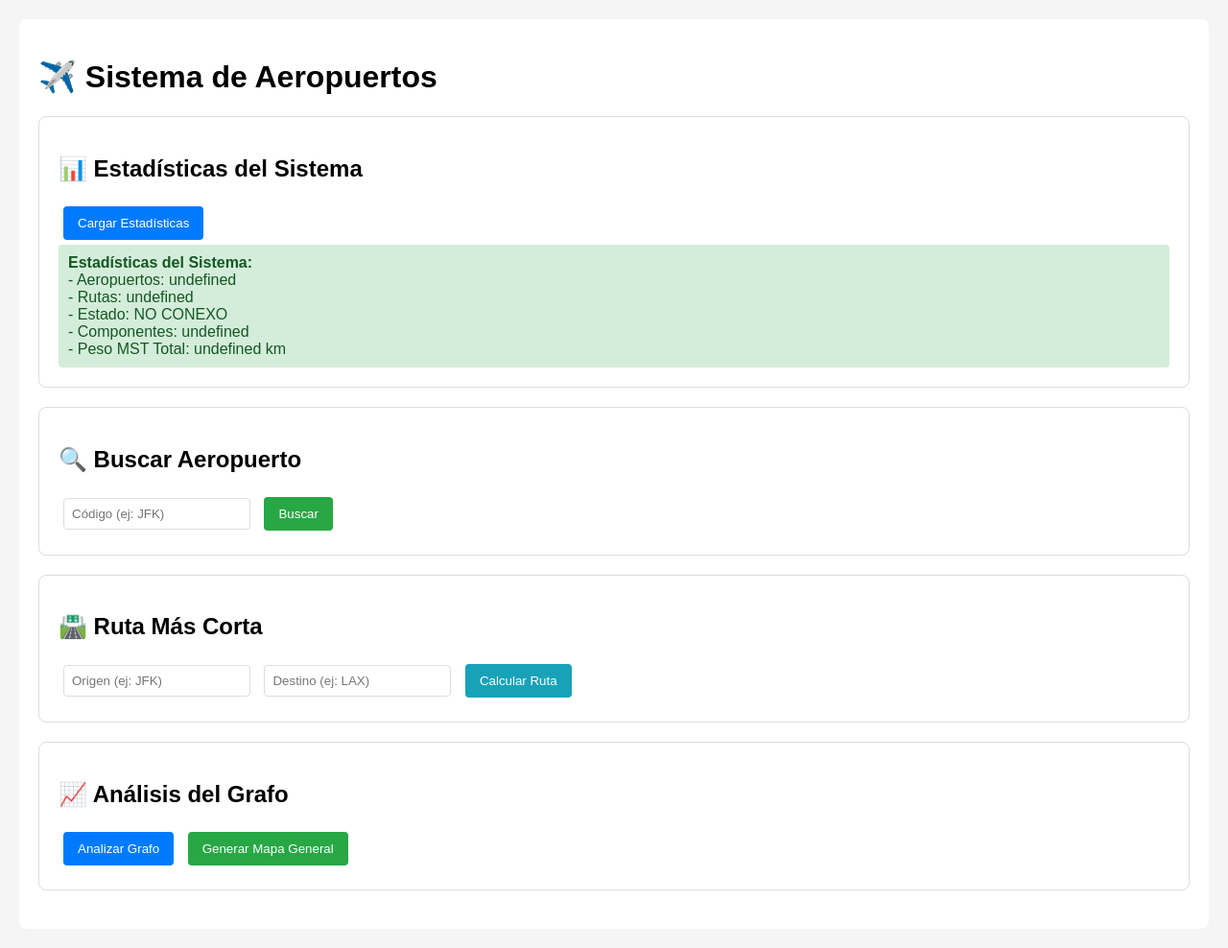
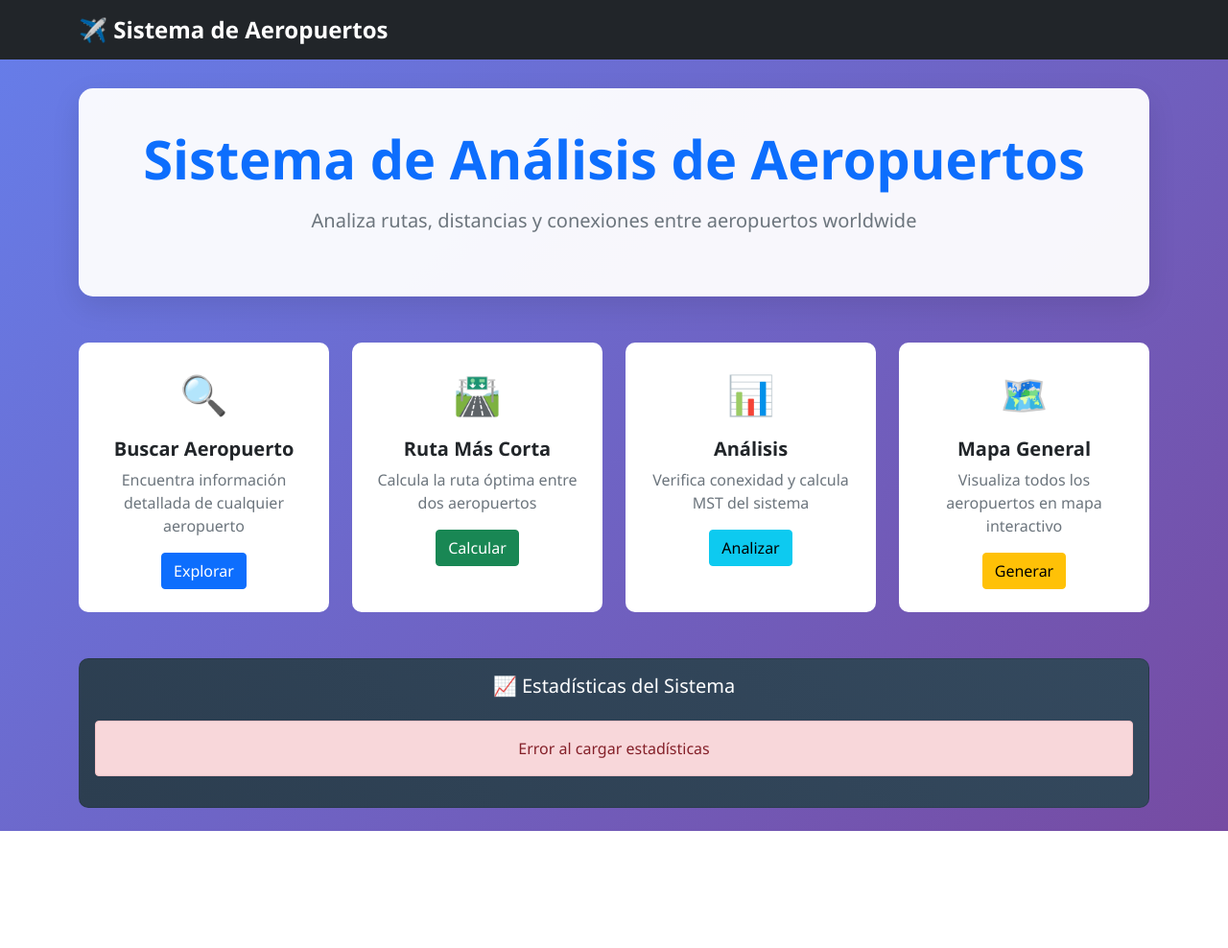
Before and after one commit to Sdardila2/Airport-System, a Flask app: page / in a window 1280 px wide. Shown: the whole page at 96% size. After the commit the page ends 866 px from the top, so only its background shows below. Run offline with Flask 3, Linux system fonts and the light colour scheme.

Commit message:
Nuevo diseño de la página

```diff
--- a/templates/index.html
+++ b/templates/index.html
@@ -4,218 +4,230 @@
     <meta charset="UTF-8">
     <meta name="viewport" content="width=device-width, initial-scale=1.0">
     <title>Sistema de Aeropuertos</title>
+    <link href="https://cdn.jsdelivr.net/npm/bootstrap@5.1.3/dist/css/bootstrap.min.css" rel="stylesheet">
     <style>
-        body { font-family: Arial, sans-serif; margin: 20px; background: #f5f5f5; }
-        .container { max-width: 1200px; margin: 0 auto; background: white; padding: 20px; border-radius: 8px; }
-        .section { margin: 20px 0; padding: 20px; border: 1px solid #ddd; border-radius: 8px; }
-        .btn { padding: 10px 15px; margin: 5px; border: none; border-radius: 4px; cursor: pointer; }
-        .btn-primary { background: #007bff; color: white; }
-        .btn-success { background: #28a745; color: white; }
-        .btn-info { background: #17a2b8; color: white; }
-        input, select { padding: 8px; margin: 5px; border: 1px solid #ddd; border-radius: 4px; }
-        .result { margin: 10px 0; padding: 10px; background: #f8f9fa; border-radius: 4px; }
-        .loading { color: #6c757d; font-style: italic; }
-        .error { color: #dc3545; background: #f8d7da; padding: 10px; border-radius: 4px; }
-        .success { color: #155724; background: #d4edda; padding: 10px; border-radius: 4px; }
+        body {
+            background: linear-gradient(135deg, #667eea 0%, #764ba2 100%);
+            min-height: 100vh;
+            font-family: 'Segoe UI', Tahoma, Geneva, Verdana, sans-serif;
+        }
+        .navbar-brand {
+            font-weight: bold;
+            font-size: 1.5rem;
+        }
+        .hero-section {
+            background: rgba(255, 255, 255, 0.95);
+            border-radius: 15px;
+            padding: 40px;
+            margin-top: 30px;
+            box-shadow: 0 10px 30px rgba(0,0,0,0.1);
+        }
+        .feature-card {
+            border: none;
+            border-radius: 10px;
+            transition: transform 0.3s ease, box-shadow 0.3s ease;
+            height: 100%;
+        }
+        .feature-card:hover {
+            transform: translateY(-5px);
+            box-shadow: 0 10px 25px rgba(0,0,0,0.15);
+        }
+        .stats-card {
+            background: linear-gradient(45deg, #2c3e50, #34495e);
+            color: white;
+            border-radius: 10px;
+        }
+        .icon-large {
+            font-size: 2.5rem;
+            margin-bottom: 15px;
+        }
     </style>
 </head>
 <body>
+    <!-- Navbar -->
+    <nav class="navbar navbar-expand-lg navbar-dark bg-dark">
+        <div class="container">
+            <a class="navbar-brand" href="/">
+                ✈️ Sistema de Aeropuertos
+            </a>
+        </div>
+    </nav>
+
     <div class="container">
-        <h1>✈️ Sistema de Aeropuertos</h1>
-
-        <!-- Sección 1: Estadísticas -->
-        <div class="section">
-            <h2>📊 Estadísticas del Sistema</h2>
-            <button class="btn btn-primary" onclick="loadStats()">Cargar Estadísticas</button>
-            <div id="stats-result"></div>
+        <!-- Hero Section -->
+        <div class="hero-section text-center">
+            <h1 class="display-4 fw-bold text-primary mb-3">
+                Sistema de Análisis de Aeropuertos
+            </h1>
+            <p class="lead text-muted mb-4">
+                Analiza rutas, distancias y conexiones entre aeropuertos worldwide
+            </p>
         </div>
 
-        <!-- Sección 2: Buscar Aeropuerto -->
-        <div class="section">
-            <h2>🔍 Buscar Aeropuerto</h2>
-            <input type="text" id="airport-code" placeholder="Código (ej: JFK)" maxlength="3">
-            <button class="btn btn-success" onclick="searchAirport()">Buscar</button>
-            <div id="search-result"></div>
+        <!-- Features Grid -->
+        <div class="row mt-5">
+            <div class="col-md-3 mb-4">
+                <div class="card feature-card">
+                    <div class="card-body text-center p-4">
+                        <div class="icon-large text-primary">
+                            🔍
+                        </div>
+                        <h5 class="card-title fw-bold">Buscar Aeropuerto</h5>
+                        <p class="card-text text-muted">
+                            Encuentra información detallada de cualquier aeropuerto
+                        </p>
+                        <a href="/search" class="btn btn-primary">Explorar</a>
+                    </div>
+                </div>
+            </div>
+
+            <div class="col-md-3 mb-4">
+                <div class="card feature-card">
+                    <div class="card-body text-center p-4">
+                        <div class="icon-large text-success">
+                            🛣️
+                        </div>
+                        <h5 class="card-title fw-bold">Ruta Más Corta</h5>
+                        <p class="card-text text-muted">
+                            Calcula la ruta óptima entre dos aeropuertos
+                        </p>
+                        <a href="/route" class="btn btn-success">Calcular</a>
+                    </div>
+                </div>
+            </div>
+
+            <div class="col-md-3 mb-4">
+                <div class="card feature-card">
+                    <div class="card-body text-center p-4">
+                        <div class="icon-large text-info">
+                            📊
+                        </div>
+                        <h5 class="card-title fw-bold">Análisis</h5>
+                        <p class="card-text text-muted">
+                            Verifica conexidad y calcula MST del sistema
+                        </p>
+                        <a href="/analysis" class="btn btn-info">Analizar</a>
+                    </div>
+                </div>
+            </div>
+
+            <div class="col-md-3 mb-4">
+                <div class="card feature-card">
+                    <div class="card-body text-center p-4">
+                        <div class="icon-large text-warning">
+                            🗺️
+                        </div>
+                        <h5 class="card-title fw-bold">Mapa General</h5>
+                        <p class="card-text text-muted">
+                            Visualiza todos los aeropuertos en mapa interactivo
+                        </p>
+                        <button onclick="generateMap()" class="btn btn-warning">Generar</button>
+                    </div>
+                </div>
+            </div>
         </div>
 
-        <!-- Sección 3: Ruta Más Corta -->
-        <div class="section">
-            <h2>🛣️ Ruta Más Corta</h2>
-            <input type="text" id="origin" placeholder="Origen (ej: JFK)" maxlength="3">
-            <input type="text" id="destination" placeholder="Destino (ej: LAX)" maxlength="3">
-            <button class="btn btn-info" onclick="calculateRoute()">Calcular Ruta</button>
-            <div id="route-result"></div>
+        <!-- Statistics -->
+        <div class="row mt-4">
+            <div class="col-12">
+                <div class="card stats-card">
+                    <div class="card-body">
+                        <h5 class="card-title text-center mb-4">
+                            📈 Estadísticas del Sistema
+                        </h5>
+                        <div class="row text-center" id="stats-container">
+                            <div class="col-md-3 mb-3">
+                                <h3 class="text-warning" id="total-airports">-</h3>
+                                <p class="mb-0">Total Aeropuertos</p>
+                            </div>
+                            <div class="col-md-3 mb-3">
+                                <h3 class="text-info" id="total-routes">-</h3>
+                                <p class="mb-0">Total Rutas</p>
+                            </div>
+                            <div class="col-md-3 mb-3">
+                                <h3 class="text-success" id="graph-status">-</h3>
+                                <p class="mb-0">Estado del Grafo</p>
+                            </div>
+                            <div class="col-md-3 mb-3">
+                                <h3 class="text-primary" id="total-components">-</h3>
+                                <p class="mb-0">Componentes</p>
+                            </div>
+                        </div>
+                    </div>
+                </div>
+            </div>
         </div>
 
-        <!-- Sección 4: Análisis -->
-        <div class="section">
-            <h2>📈 Análisis del Grafo</h2>
-            <button class="btn btn-primary" onclick="analyzeGraph()">Analizar Grafo</button>
-            <button class="btn btn-success" onclick="generateMap()">Generar Mapa General</button>
-            <div id="analysis-result"></div>
-            <div id="map-result"></div>
-        </div>
+        <!-- Map Container -->
+        <div id="map-container" class="mt-4"></div>
     </div>
 
+    <script src="https://cdn.jsdelivr.net/npm/bootstrap@5.1.3/dist/js/bootstrap.bundle.min.js"></script>
     <script>
-        // 1. Cargar Estadísticas
+        // Cargar estadísticas al iniciar
         function loadStats() {
-            const result = document.getElementById('stats-result');
-            result.innerHTML = '<div class="loading">Cargando estadísticas...</div>';
-
             fetch('/api/graph-analysis')
                 .then(response => response.json())
                 .then(data => {
-                    result.innerHTML = `
-                        <div class="success">
-                            <strong>Estadísticas del Sistema:</strong><br>
-                            - Aeropuertos: ${data.total_airports}<br>
-                            - Rutas: ${data.total_routes}<br>
-                            - Estado: ${data.is_connected ? 'CONEXO' : 'NO CONEXO'}<br>
-                            - Componentes: ${data.total_components}<br>
-                            - Peso MST Total: ${data.total_mst_weight} km
+                    document.getElementById('total-airports').textContent = data.total_airports.toLocaleString();
+                    document.getElementById('total-routes').textContent = data.total_routes.toLocaleString();
+                    document.getElementById('graph-status').textContent = data.is_connected ? 'Conectado' : 'No Conectado';
+                    document.getElementById('total-components').textContent = data.total_components;
+                })
+                .catch(error => {
+                    console.error('Error:', error);
+                    document.getElementById('stats-container').innerHTML = `
+                        <div class="col-12">
+                            <div class="alert alert-danger">Error al cargar estadísticas</div>
+                        </div>
+                    `;
+                });
+        }
+
+        // Generar mapa general
+        function generateMap() {
+            const mapContainer = document.getElementById('map-container');
+            mapContainer.innerHTML = `
+                <div class="card">
+                    <div class="card-header bg-warning text-dark">
+                        <h5 class="mb-0">🗺️ Generando Mapa General...</h5>
+                    </div>
+                    <div class="card-body text-center">
+                        <div class="spinner-border text-warning mb-3" role="status">
+                            <span class="visually-hidden">Cargando...</span>
+                        </div>
+                        <p>Por favor espere...</p>
+                    </div>
+                </div>
+            `;
+
+            fetch('/api/generate-map')
+                .then(response => response.json())
+                .then(data => {
+                    mapContainer.innerHTML = `
+                        <div class="card">
+                            <div class="card-header bg-success text-white">
+                                <h5 class="mb-0">🗺️ Mapa General de Aeropuertos</h5>
+                            </div>
+                            <div class="card-body p-0">
+                                <iframe src="${data.map_url}" width="100%" height="500" style="border: none;"></iframe>
+                            </div>
                         </div>
                     `;
                 })
                 .catch(error => {
-                    result.innerHTML = `<div class="error">Error: ${error}</div>`;
+                    mapContainer.innerHTML = `
+                        <div class="alert alert-danger">
+                            <i class="fas fa-exclamation-triangle"></i> Error al generar el mapa
+                        </div>
+                    `;
                 });
         }
 
-        // 2. Buscar Aeropuerto
-        function searchAirport() {
-            const code = document.getElementById('airport-code').value.toUpperCase();
-            if (!code) {
-                alert('Ingresa un código de aeropuerto');
-                return;
-            }
-
-            const result = document.getElementById('search-result');
-            result.innerHTML = '<div class="loading">Buscando aeropuerto...</div>';
-
-            fetch(`/api/airport/${code}`)
-                .then(response => response.json())
-                .then(data => {
-                    if (data.success) {
-                        result.innerHTML = `
-                            <div class="success">
-                                <strong>${code}:</strong> ${data.data.name}<br>
-                                <strong>Ciudad:</strong> ${data.data.city}<br>
-                                <strong>País:</strong> ${data.data.country}<br>
-                                <strong>Coordenadas:</strong> ${data.data.lat.toFixed(4)}, ${data.data.lon.toFixed(4)}
-                            </div>
-                        `;
-                        loadFarthestAirports(code);
-                    } else {
-                        result.innerHTML = `<div class="error">Aeropuerto ${code} no encontrado</div>`;
-                    }
-                })
-                .catch(error => {
-                    result.innerHTML = `<div class="error">Error: ${error}</div>`;
-                });
-        }
-
-        function loadFarthestAirports(code) {
-            fetch(`/api/farthest/${code}`)
-                .then(response => response.json())
-                .then(data => {
-                    const result = document.getElementById('search-result');
-                    let farthestHTML = '<br><strong>Aeropuertos más lejanos:</strong><br>';
-                    data.forEach((airport, index) => {
-                        farthestHTML += `${index + 1}. ${airport.code} - ${airport.distance} km (${airport.city})<br>`;
-                    });
-                    result.innerHTML += farthestHTML;
-                });
-        }
-
-        // 3. Calcular Ruta
-        function calculateRoute() {
-            const origin = document.getElementById('origin').value.toUpperCase();
-            const destination = document.getElementById('destination').value.toUpperCase();
-
-            if (!origin || !destination) {
-                alert('Ingresa origen y destino');
-                return;
-            }
-
-            const result = document.getElementById('route-result');
-            result.innerHTML = '<div class="loading">Calculando ruta...</div>';
-
-            fetch(`/api/shortest-path?origin=${origin}&destination=${destination}`)
-                .then(response => response.json())
-                .then(data => {
-                    if (data.success) {
-                        let routeHTML = `
-                            <div class="success">
-                                <strong>Ruta encontrada! Distancia: ${data.distance} km</strong><br>
-                                <strong>Camino:</strong><br>
-                        `;
-                        data.path.forEach((airport, index) => {
-                            const type = index === 0 ? 'ORIGEN' : index === data.path.length - 1 ? 'DESTINO' : `Escala ${index}`;
-                            routeHTML += `${index + 1}. ${airport.code} - ${airport.name} (${type})<br>`;
-                        });
-                        routeHTML += `</div>`;
-                        routeHTML += `<iframe src="${data.map_url}" width="100%" height="400" style="border:1px solid #ddd; margin-top:10px;"></iframe>`;
-                        result.innerHTML = routeHTML;
-                    } else {
-                        result.innerHTML = `<div class="error">${data.error}</div>`;
-                    }
-                })
-                .catch(error => {
-                    result.innerHTML = `<div class="error">Error: ${error}</div>`;
-                });
-        }
-
-        // 4. Análisis del Grafo
-        function analyzeGraph() {
-            const result = document.getElementById('analysis-result');
-            result.innerHTML = '<div class="loading">Analizando grafo...</div>';
-
-            fetch('/api/graph-analysis')
-                .then(response => response.json())
-                .then(data => {
-                    let analysisHTML = `
-                        <div class="success">
-                            <strong>Análisis del Grafo:</strong><br>
-                            - Estado: ${data.is_connected ? 'CONEXO' : 'NO CONEXO'}<br>
-                            - Componentes: ${data.total_components}<br>
-                    `;
-
-                    if (data.is_connected) {
-                        analysisHTML += `- Peso MST: ${data.mst[0].weight} km<br>`;
-                    } else {
-                        analysisHTML += `<strong>MST por componente:</strong><br>`;
-                        data.mst.forEach(comp => {
-                            analysisHTML += `• Componente ${comp.component}: ${comp.weight} km (${comp.vertices} vértices)<br>`;
-                        });
-                        analysisHTML += `- Peso Total MST: ${data.total_mst_weight} km<br>`;
-                    }
-
-                    analysisHTML += `</div>`;
-                    result.innerHTML = analysisHTML;
-                })
-                .catch(error => {
-                    result.innerHTML = `<div class="error">Error: ${error}</div>`;
-                });
-        }
-
-        // 5. Generar Mapa General
-        function generateMap() {
-            const result = document.getElementById('map-result');
-            result.innerHTML = '<div class="loading">Generando mapa...</div>';
-
-            fetch('/api/generate-map')
-                .then(response => response.json())
-                .then(data => {
-                    result.innerHTML = `<iframe src="${data.map_url}" width="100%" height="500" style="border:1px solid #ddd;"></iframe>`;
-                })
-                .catch(error => {
-                    result.innerHTML = `<div class="error">Error: ${error}</div>`;
-                });
-        }
-
-        // Cargar estadísticas al iniciar
-        window.onload = loadStats;
+        // Cargar estadísticas al iniciar la página
+        document.addEventListener('DOMContentLoaded', function() {
+            loadStats();
+        });
     </script>
 </body>
 </html>
```
